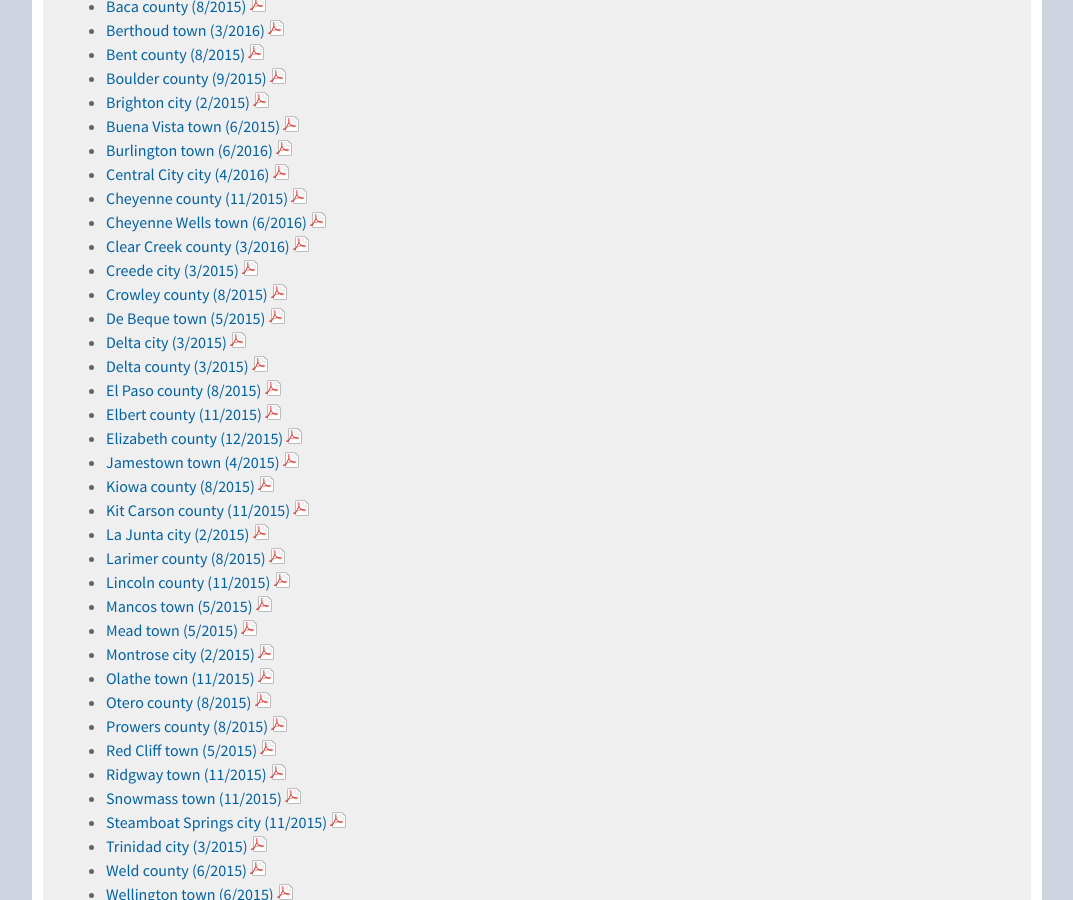
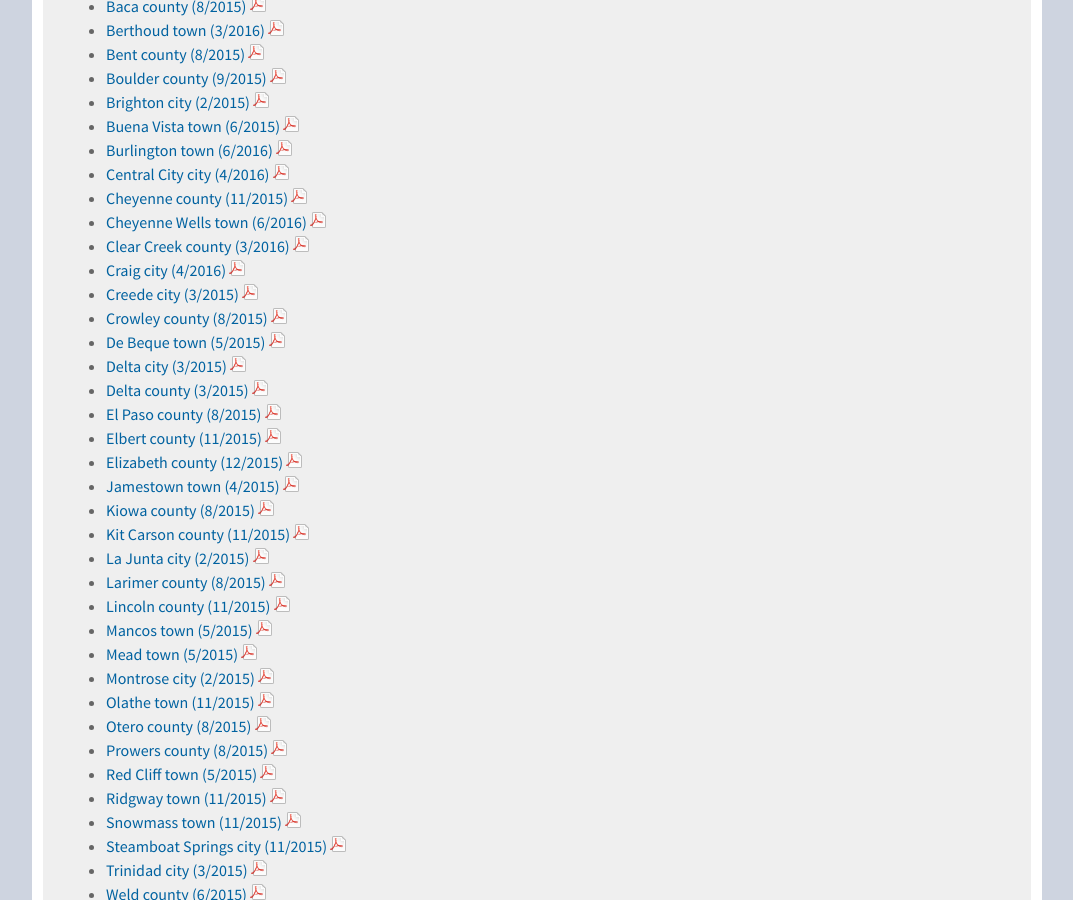
Before and after one commit to TBleess/Website_New, a Jekyll site: the page built from pages/9_Not_in_Menu/publications-and-presentations.md, in a window 1280 px wide and 900 px high, scrolled down 975 px. Shown: the whole window, without its empty margins (103-1176 px from the left). Built offline with Jekyll 4.4.1, drawn with Linux system fonts in a browser that asks for light colours.

Commit message:
Updated publications-and-presentations.md

```diff
--- a/pages/9_Not_in_Menu/publications-and-presentations.md
+++ b/pages/9_Not_in_Menu/publications-and-presentations.md
@@ -56,6 +56,7 @@
 - [Cheyenne county (11/2015) ![pdf](/images/page_white_acrobat.png 'download pdf file')](https://drive.google.com/uc?export=download&id=0B-vz6H4k4SESaWpUWFNKTDM2czg)
 - [Cheyenne Wells town (6/2016) ![pdf](/images/page_white_acrobat.png 'download pdf file')](https://drive.google.com/uc?export=download&id=0B-vz6H4k4SESZXJjZXdmUzVxbDQ)
 - [Clear Creek county (3/2016) ![pdf](/images/page_white_acrobat.png 'download pdf file')](https://drive.google.com/uc?export=download&id=0B-vz6H4k4SESZXJjZXdmUzVxbDQ)
+- [Craig city (4/2016) ![pdf](/images/page_white_acrobat.png 'download pdf file')](https://drive.google.com/uc?export=download&id=0B-vz6H4k4SESZXJjZXdmUzVxbDQ)
 - [Creede city (3/2015) ![pdf](/images/page_white_acrobat.png 'download pdf file')](https://drive.google.com/uc?export=download&id=0B2oqdPZKJqK7b1JPNDBWdExmSUE)
 - [Crowley county (8/2015) ![pdf](/images/page_white_acrobat.png 'download pdf file')](https://drive.google.com/uc?export=download&id=0B-vz6H4k4SESRXhnWVFKQ3R1Qmc)
 - [De Beque town (5/2015) ![pdf](/images/page_white_acrobat.png 'download pdf file')](https://drive.google.com/uc?export=download&id=0B2oqdPZKJqK7N2ZYUjU5emozWVE)
```
